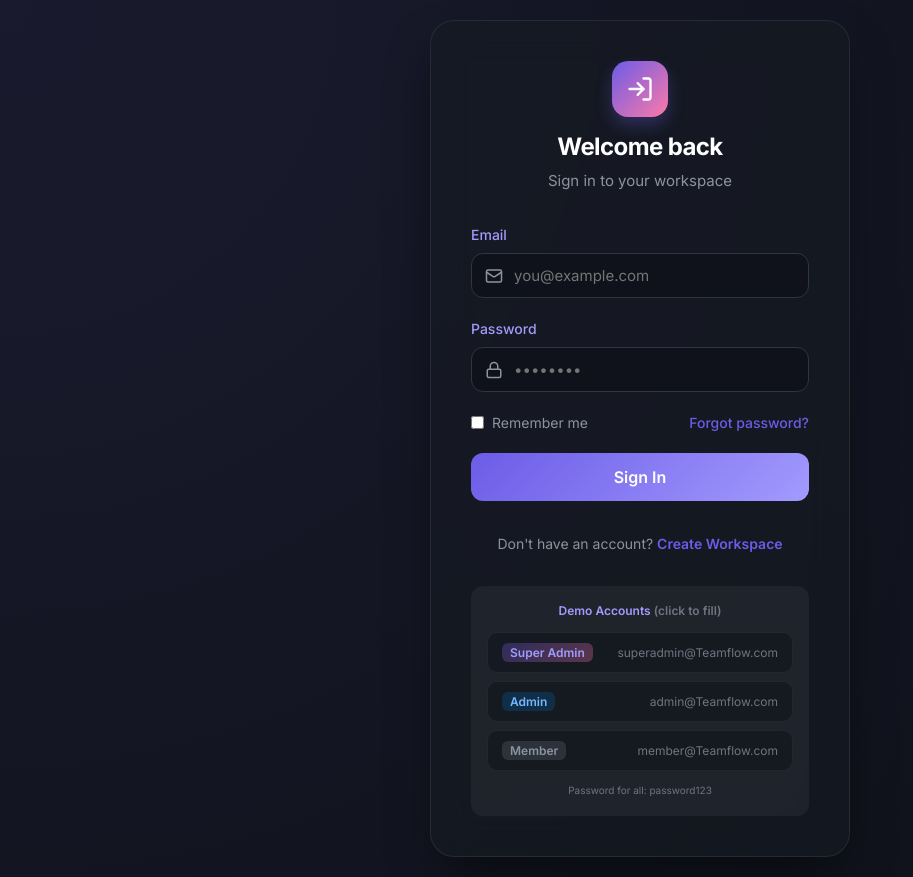
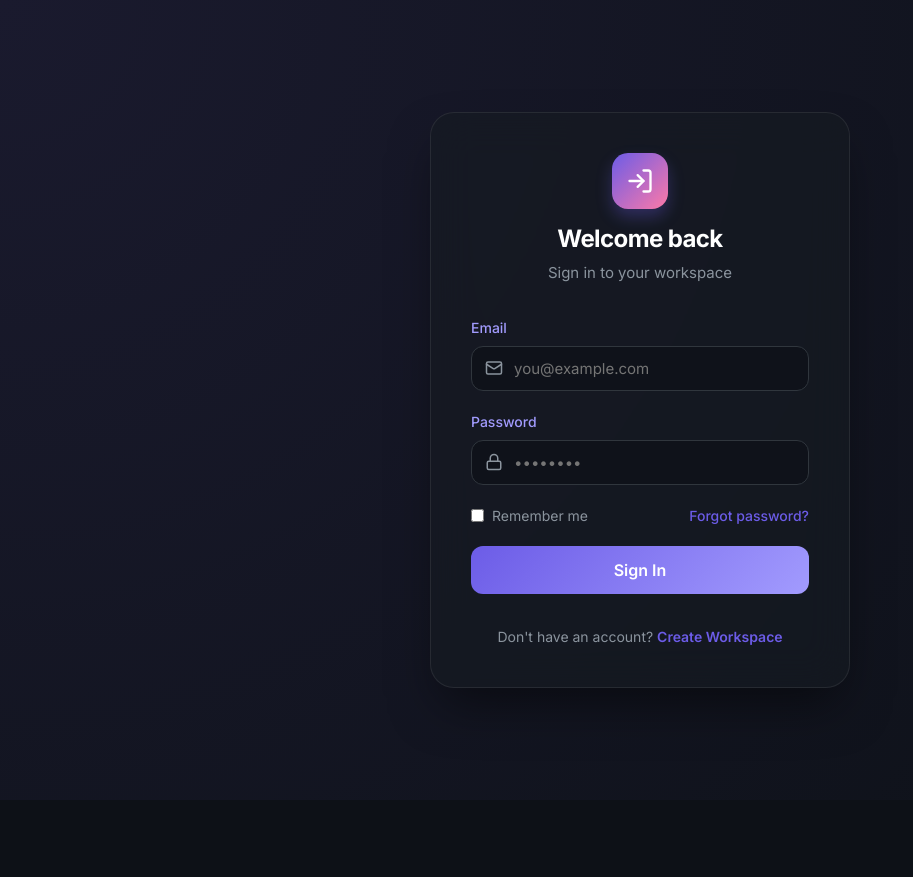
Before and after one commit to yoth78/asana2, a React (Vite) app: page /signup#/login in a window 1280 px wide. Shown: the whole page, without its empty margins (0-913 px from the left). After the commit the page ends 800 px from the top, so only its background shows below. Built offline with nearby package versions, Linux system fonts and the light colour scheme.

Commit message:
Remove demo accounts section from login page

```diff
--- a/src/components/auth/LoginPage.tsx
+++ b/src/components/auth/LoginPage.tsx
@@ -29,10 +29,6 @@ export const LoginPage: React.FC = () => {
     }
   };
 
-  const fillDemo = (email: string) => {
-    setEmail(email);
-    setPassword('password123');
-  };
 
   return (
     <div className="auth-container">
@@ -98,24 +94,6 @@ export const LoginPage: React.FC = () => {
           <p>Don't have an account? <Link to="/signup">Create Workspace</Link></p>
         </div>
 
-        <div className="demo-accounts">
-          <p>Demo Accounts <span style={{ color: 'var(--text-muted)', fontSize: '0.75rem' }}>(click to fill)</span></p>
-          <div className="demo-accounts-grid">
-            <button className="demo-account-btn super-admin" onClick={() => fillDemo('superadmin@Teamflow.com')}>
-              <span className="demo-role">Super Admin</span>
-              <span className="demo-email">superadmin@Teamflow.com</span>
-            </button>
-            <button className="demo-account-btn admin" onClick={() => fillDemo('admin@Teamflow.com')}>
-              <span className="demo-role">Admin</span>
-              <span className="demo-email">admin@Teamflow.com</span>
-            </button>
-            <button className="demo-account-btn member" onClick={() => fillDemo('member@Teamflow.com')}>
-              <span className="demo-role">Member</span>
-              <span className="demo-email">member@Teamflow.com</span>
-            </button>
-          </div>
-          <small style={{ color: 'var(--text-muted)' }}>Password for all: password123</small>
-        </div>
       </motion.div>
     </div>
   );
```
